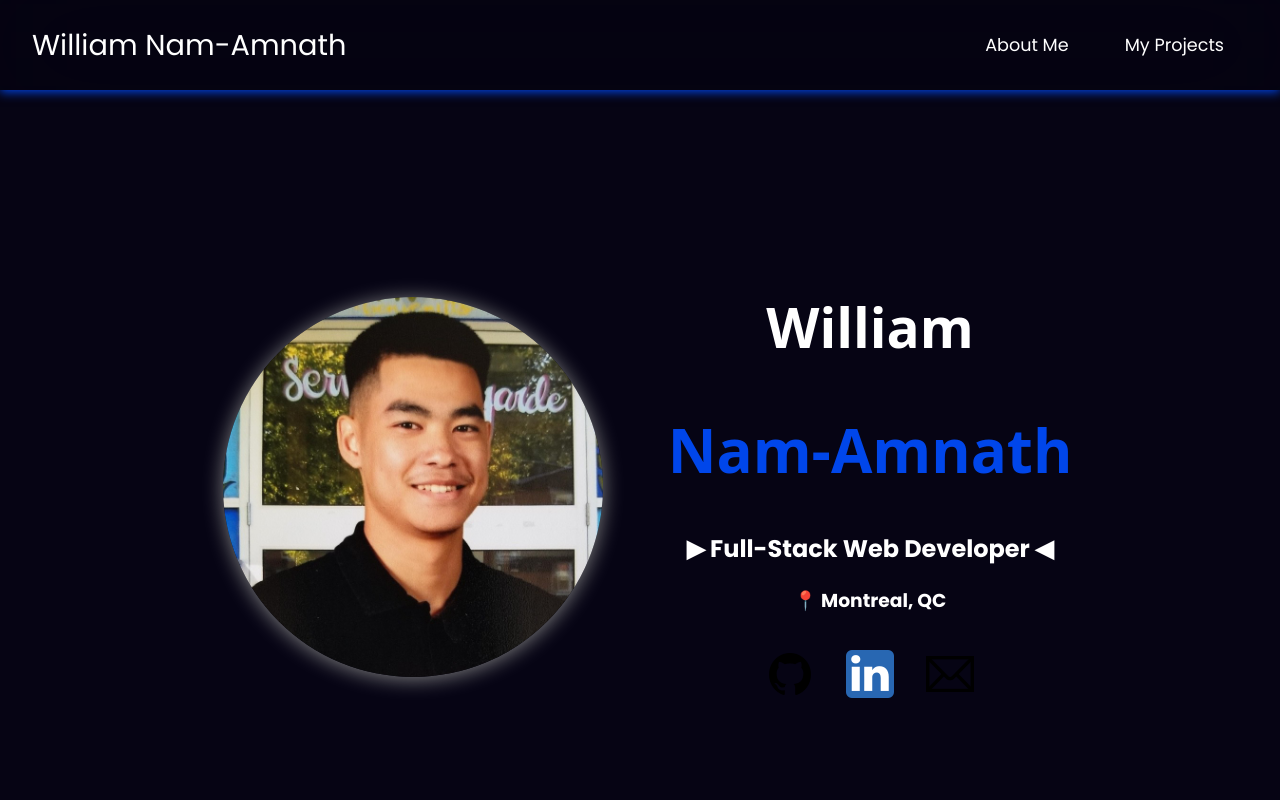
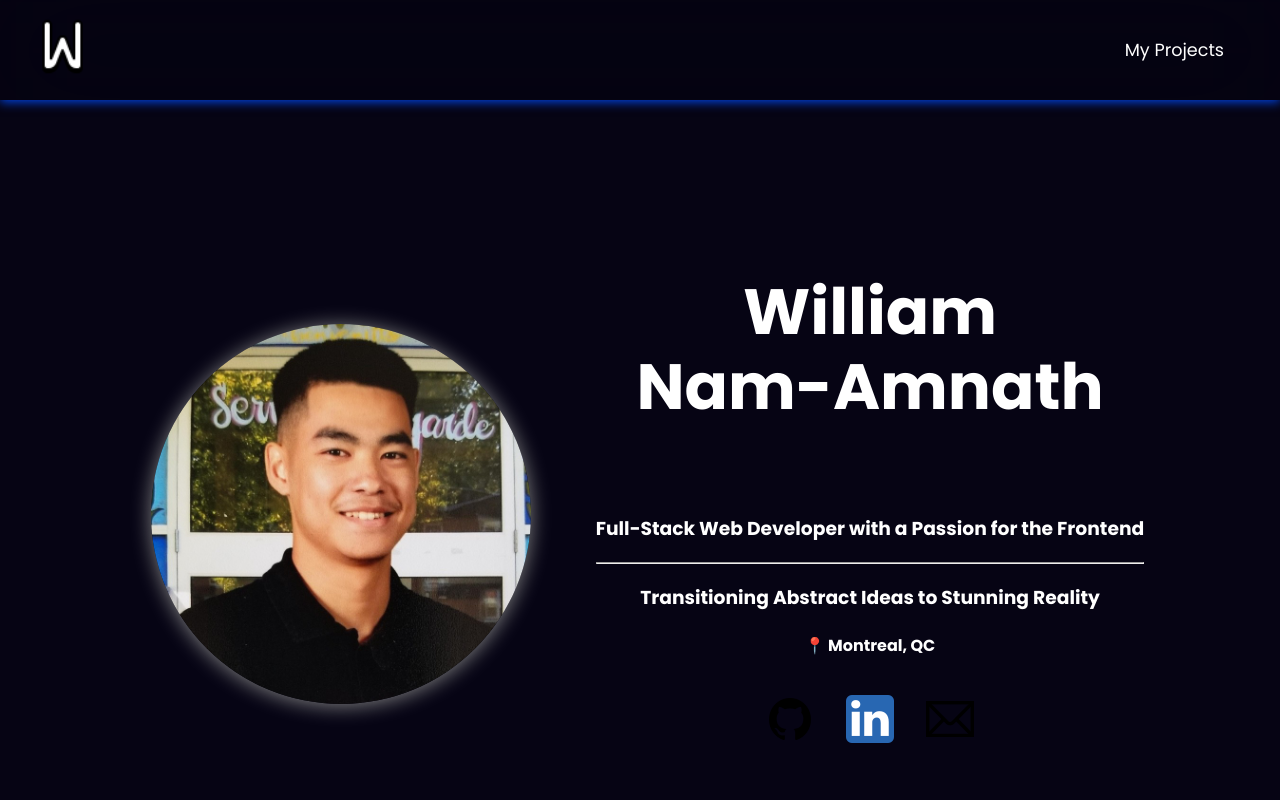
Before and after one commit to williamnamamnath/my-portfolio, a React (Create React App) app: page / in a window 1280 px wide. Shown: the top 800 px of the page. Built offline with nearby package versions, Linux system fonts and the light colour scheme.

Commit message:
Added website logo in navbar, moved About page to Home page, rearranged layout of Home page

```diff
--- a/src/GlobalStyles.js
+++ b/src/GlobalStyles.js
@@ -47,9 +47,15 @@ h4 {
 }
 
 .body-space {
-    gap: 2rem;
-    padding: 0 2rem;
+    max-width: 1300px !important;
+    margin: 0 auto;
+    position: relative;
     overflow-x: hidden;
+
+    @media all and (max-width: 1300px) {
+        padding: 0 1.5rem;
+
+    }
 }
 
 .mobile-nav {
@@ -94,30 +100,6 @@ h4 {
     flex-wrap: wrap;
     color: white;
 }
-
-@media all and (min-width: 360px) {
-
-    .body-space {
-        flex-wrap: wrap;
-        flex-direction: column;
-        align-items: center;
-
-    }
-
-    h1 {
-        font-size: 40px;
-    }
-
-    p {
-    font-size: 23px;
-    flex-wrap: wrap;
-    text-align: center;
-    }
-
-    h3 {
-        flex-wrap: wrap;
-    }
-}
 `;
 
 export default GlobalStyles;
--- a/src/components/MobileNavbar.js
+++ b/src/components/MobileNavbar.js
@@ -12,15 +12,15 @@ const MobileNavbar = ({ isOpen, toggleMenu }) => {
                 <br/>
 
             <ul>
-              <li>
-                <MenuItem href="/about">About Me</MenuItem>
+            <li>
+                <MenuItem href="all-projects">My Projects</MenuItem>
+              </li>
+              {/* <li>
+                <MenuItem href="/experience">My Professional Experience</MenuItem>
               </li>
               <li>
-                <MenuItem href="/all-projects">My Projects</MenuItem>
-              </li>
-              {/* <Li>
-              <NavLink to="/socials" className="nav-link">My Socials</NavLink>
-              </Li> */}
+                <MenuItem href="/contact">My Socials</MenuItem>
+              </li> */}
             </ul>
             </NavContainer>
         </div>
--- a/src/components/NavBar.js
+++ b/src/components/NavBar.js
@@ -1,4 +1,6 @@
 import { useState } from "react";
+
+import name from "../images/w-logo.png";
 
 import styled from "styled-components";
 import MobileNavbar from "./MobileNavbar";
@@ -17,16 +19,16 @@ const NavBar = () => {
 
         <Nav>
             <NavContent>
-                <NavbarName href="/">William Nam-Amnath</NavbarName>
+            <Social href="/"><Img src={name} alt="W logo"/></Social>
             <Ul>
-              <Li>
-                <MenuItem href="/about">About Me</MenuItem>
-              </Li>
               <Li>
                 <MenuItem href="all-projects">My Projects</MenuItem>
               </Li>
               {/* <Li>
-              <NavLink to="/socials" className="nav-link">My Socials</NavLink>
+                <MenuItem href="/experience">My Professional Experience</MenuItem>
+              </Li>
+              <Li>
+                <MenuItem href="/contact">My Socials</MenuItem>
               </Li> */}
             </Ul>
             <Button onClick={toggleMenu}>
@@ -107,16 +109,16 @@ const MenuItem = styled.a`
     }
 `
 
-const NavbarName = styled.a`
-    text-decoration: none;
-    color: white;
-    font-size: 1.8em;
-    cursor: pointer;
+// const NavbarName = styled.a`
+//     text-decoration: none;
+//     color: white;
+//     font-size: 1.8em;
+//     cursor: pointer;
 
-    @media all and (max-width: 960px) {
-        content: "William";
-    }
-`
+//     @media all and (max-width: 960px) {
+//         content: "William";
+//     }
+// `
 
 const Button = styled.button`
     width: 2.5rem;
@@ -145,4 +147,21 @@ const Button = styled.button`
     }
 `
 
+const Social = styled.a`
+
+&:hover {
+  cursor: pointer;
+}
+`
+
+const Img = styled.img`
+    height: 3.8rem;
+    width: 3.8rem;
+
+    @media all and (min-width: 360px) and (max-width: 969px) {
+        height: 3rem;
+        width: 3rem;
+    }
+`
+
 export default NavBar;
--- a/src/pages/AboutMe.js
+++ b/src/pages/AboutMe.js
@@ -101,6 +101,20 @@ const PageSpacing = styled.div`
   margin: 100px 0;
 `
 
+const OtherH2 = styled.h2`
+  font-family: "Open Sans", sans-serif;
+  text-align: center;
+  font-size: 60px;
+  flex-wrap: wrap;
+  color: white;
+
+  @media all and (min-width: 360px) and (max-width: 969px) {
+    font-size: 50px;
+    font-weight: 600;
+  flex-wrap: wrap;
+  }
+`
+
 
 const AboutMe = () => {
 
@@ -111,7 +125,7 @@ const AboutMe = () => {
     return (
         <>
         <PageSpacing>
-        <div className="popup-window">
+        <div className="body-space">
         <H1>About Me 🙋‍♂️</H1>
         <ImgDiv>
         <Picture src={banffPhoto} alt="Picture of William Nam-Amnath"></Picture>
@@ -138,7 +152,7 @@ const AboutMe = () => {
         </Paragraph>
         <br/>
         <br/>
-        <h1 style={{textDecoration: "underline", color: "white"}}>My Coding Philosophy</h1>
+        <OtherH2>My Coding Philosophy</OtherH2>
         <Paragraph>
         As a developer, I believe patience is a key attribute to possess. As someone that enjoys taking on challenges, I understand that problem-solving is a skill that can’t be mastered overnight and I am willing to put in the time and effort to get over any obstacle.
         </Paragraph>
@@ -150,7 +164,7 @@ const AboutMe = () => {
         </Paragraph>
         <br/>
         <br/>
-        <h1 style={{textDecoration: "underline", color: "white"}}>My Education and Internships</h1>
+        <OtherH2>My Education and Internships</OtherH2>
         <ParentDiv>
             <ChildDiv>
                 <H2><span style={{color: "#0046EA"}}>October 2024 - Present</span></H2>
--- a/src/pages/Home.js
+++ b/src/pages/Home.js
@@ -1,5 +1,7 @@
 import { useEffect } from "react";
 import { useNavigate } from "react-router-dom";
+
+import AboutMe from "./AboutMe";
 
 import styled from "styled-components";
 import picture from "../images/profile-picture.jpg";
@@ -8,27 +10,15 @@ import github from "../images/211904_social_github_icon.png";
 import linkedin from "../images/5296501_linkedin_network_linkedin logo_icon.png";
 
 
-const H2 = styled.h2`
-  font-family: "Open Sans", sans-serif;
-  text-align: center;
-  font-size: 55px;
+const H1 = styled.h1`
+    font-family: "Poppins", sans-serif;
+    text-align: center;
+  font-size: 4rem;
   flex-wrap: wrap;
+  line-height: 2rem;
 
   @media all and (min-width: 360px) and (max-width: 969px) {
-  font-size: 35px;
-  flex-wrap: wrap;
-  }
-`
-
-const OtherH1 = styled.h1`
-color: #0046EA;
-  font-family: "Open Sans", sans-serif;
-  text-align: center;
-  font-size: 60px;
-  flex-wrap: wrap;
-
-  @media all and (min-width: 360px) and (max-width: 969px) {
-  font-size: 40px;
+  font-size: 2.5rem;
   flex-wrap: wrap;
   }
 `
@@ -158,6 +148,7 @@ const Button = styled.button`
     padding: 1rem 2rem;
     margin: 2rem 0;
     border-radius: 1.5rem;
+    max-height: 8rem;
 }
 `
 
@@ -178,10 +169,6 @@ const Home = () => {
 
 const navigate = useNavigate();
 
-const navAbout = () => {
-  navigate('/about');
-};
-
 const navProjects = () => {
   navigate('/all-projects');
 };
@@ -194,10 +181,14 @@ const navProjects = () => {
     <Picture src={picture} alt="Picture of William Nam-Amnath"></Picture>
     </Div>
     <NameCard>
-      <H2>William</H2>
-      <OtherH1>Nam-Amnath</OtherH1>
-      <h2 style={{textAlign: "center"}}>▶ Full-Stack Web Developer ◀</h2>
-      <h3>📍 Montreal, QC</h3>
+      <H1>William</H1>
+      <H1>Nam-Amnath</H1>
+      <br/>
+      <br/>
+      <h3 style={{textAlign: "center"}}>Full-Stack Web Developer with a Passion for the Frontend</h3>
+      <hr/>
+      <h3 style={{textAlign: "center"}}>Transitioning Abstract Ideas to Stunning Reality</h3>
+      <h4>📍 Montreal, QC</h4>
       <SocialsDiv>
       <Social href="https://github.com/williamnamamnath" target="_blank" rel="noopener noreferrer"><img src={github} alt="github logo"/></Social>
       <Social href="https://www.linkedin.com/in/william-nam-amnath/" target="_blank" rel="noopener noreferrer"><img src={linkedin} alt="linkedin logo"/></Social>
@@ -209,6 +200,16 @@ const navProjects = () => {
       <br/>
       <br/>
 
+      <br/>
+    <br/>
+    <br/>
+    <br/>
+    <br/>
+    <br/>
+    <br/>
+    <br/>
+    <br/>
+    <br/>
       <PageSpacing />
     <ParentDiv>
       <NameCard>
@@ -228,20 +229,11 @@ const navProjects = () => {
     <br/>
     <br/>
     <br/>
-
     <br/>
     <br/>
     <br/>
-    <PageSpacing />
-    <SocialsDiv>
-      <Button onClick={navAbout}>
-        Learn More About Me 🙋‍♂️
-      </Button>
-      <Button onClick={navProjects}>
-        View My Projects 💻
-      </Button>
-    </SocialsDiv>
-    <PageSpacing />
+    <br/>
+    <br/>
 
     <br/>
     <br/>
@@ -249,6 +241,41 @@ const navProjects = () => {
     <br/>
     <br/>
     <br/>
+    <AboutMe />
+
+    <br/>
+    <br/>
+    <br/>
+    <br/>
+    <br/>
+    <br/>
+    <br/>
+    <br/>
+    <br/>
+    <br/>
+    <br/>
+    <br/>
+    <br/>
+    <br/>
+    <br/>
+    <br/>
+    <br/>
+    <PageSpacing />
+    <h3 style={{textAlign: "center", color: "white"}}>Visit this section below for more information on my projects</h3>
+    <SocialsDiv>
+      <Button onClick={navProjects}>
+        View My Projects 💻
+      </Button>
+    </SocialsDiv>
+    <br/>
+    <br/>
+    <br/>
+    <br/>
+    <br/>
+    <br/>
+    <br/>
+    <br/>
+    <PageSpacing />
     </div>
   );
 }
--- a/src/pages/ProjectsPage.js
+++ b/src/pages/ProjectsPage.js
@@ -120,6 +120,9 @@ const ProjectsPage = () => {
     <br/>
     <br/>
     <br/>
+    <br/>
+    <br/>
+    <br/>
         </>
     )
 };
```
Also changed, not shown: src/images/w-logo.png (added).
